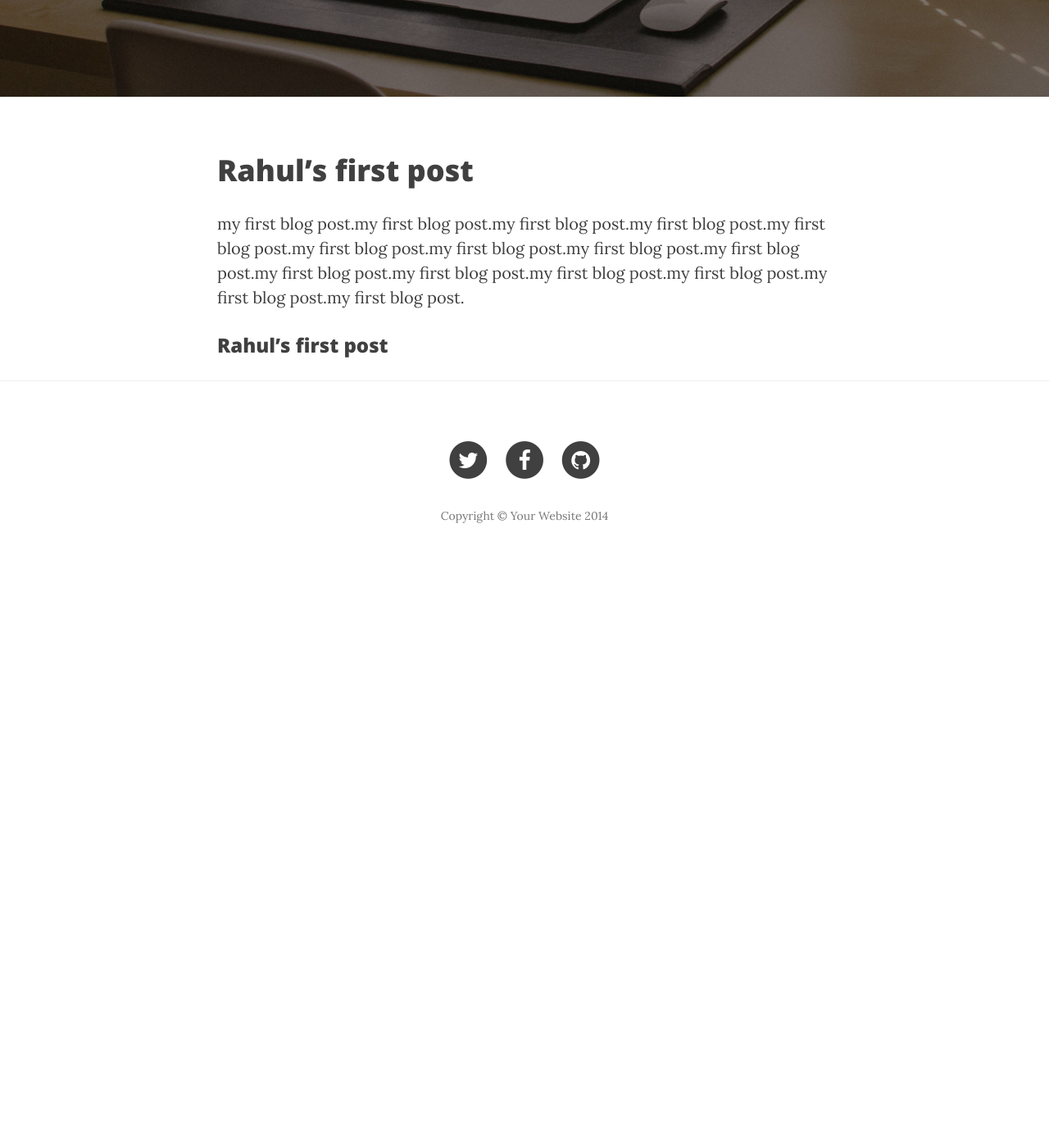
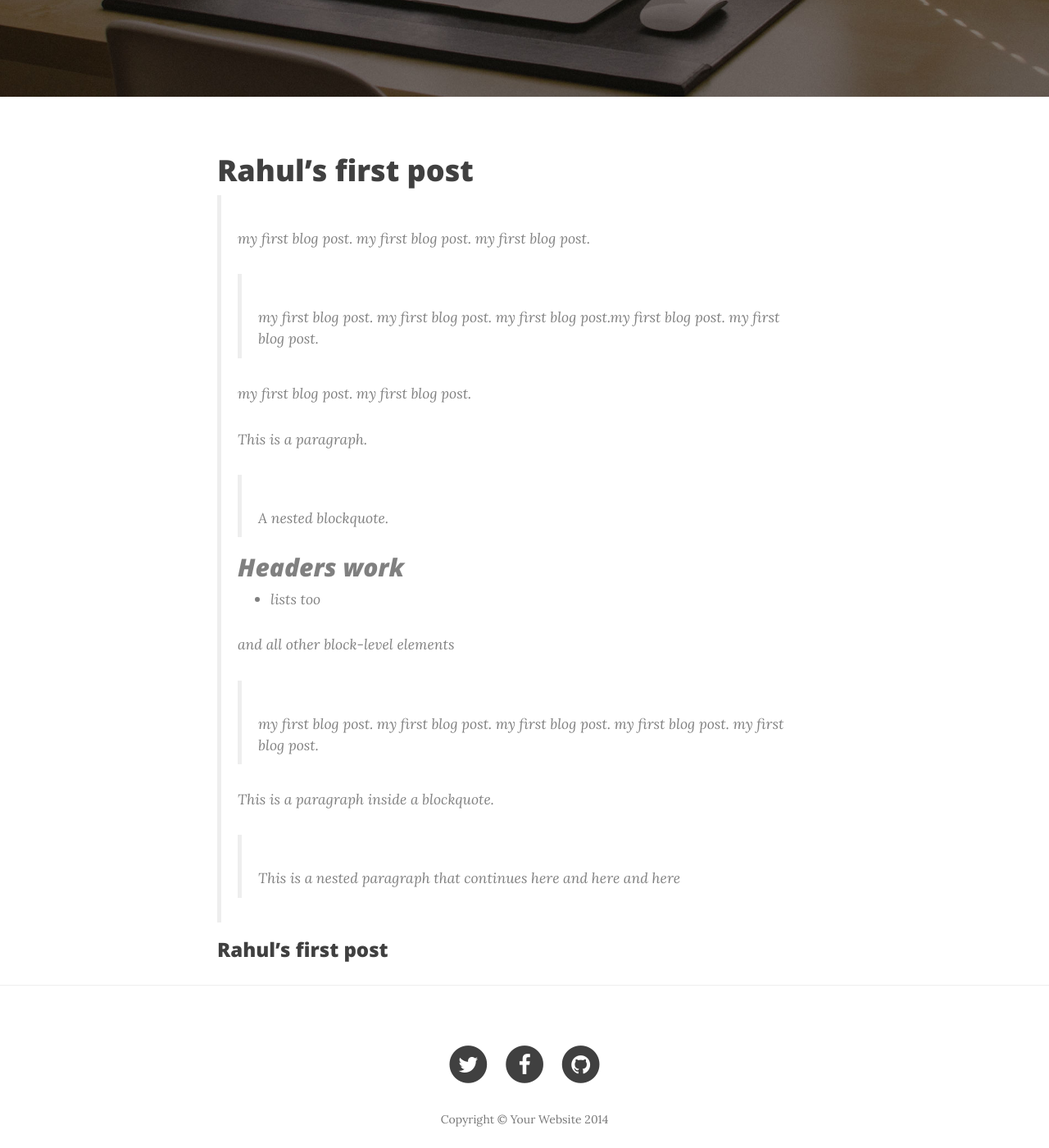
Before and after one commit to neortls007idev/Blog, a Jekyll site: the page built from _posts/2016-07-05-First-Blog-Post.md, in a window 1280 px wide and 1400 px high, scrolled down 338 px. Shown: the whole window at 82% size. Built offline with Jekyll 4.4.1, drawn with Linux system fonts in a browser that asks for light colours; nearby versions of some CDN libraries; Markdown is read by kramdown in place of the engine named in the settings; before the commit the page ends 1043 px from its top, so only the background shows below that.

```diff
--- a/_config.yml
+++ b/_config.yml
@@ -1 +1 @@
-markdown: redcarpet
+markdown: kramdown
--- a/_posts/2016-07-05-First-Blog-Post.md
+++ b/_posts/2016-07-05-First-Blog-Post.md
@@ -6,8 +6,41 @@ description: "my first blog post"
 author: "Rahul Gupta"
 ---
 
-#Rahul's first post
+# Rahul's first post
 
-my first blog post.my first blog post.my first blog post.my first blog post.my first blog post.my first blog post.my first blog post.my first blog post.my first blog post.my first blog post.my first blog post.my first blog post.my first blog post.my first blog post.my first blog post.
+> my first blog post.
+>  my first blog post.
+>  my first blog post.
+> > my first blog post.
+    my first blog post.
+> > my first blog post.my first blog post.
+>  my first blog post.
+>
+>    my first blog post.
+>   my first blog post.
+>
+> This is a paragraph.
+>
+> > A nested blockquote.
+>
+> ## Headers work
+>
+> * lists too
+>
+> and all other block-level elements
+>
+> > my first blog post.
+>      my first blog post.
+>      my first blog post.
+>      my first blog post.
+> my first blog post.
+>
+> This is a paragraph inside
+a blockquote.
+>
+> > This is a nested paragraph
+that continues here
+> and here
+> > and here
 
-###Rahul's first post
+### Rahul's first post
```
